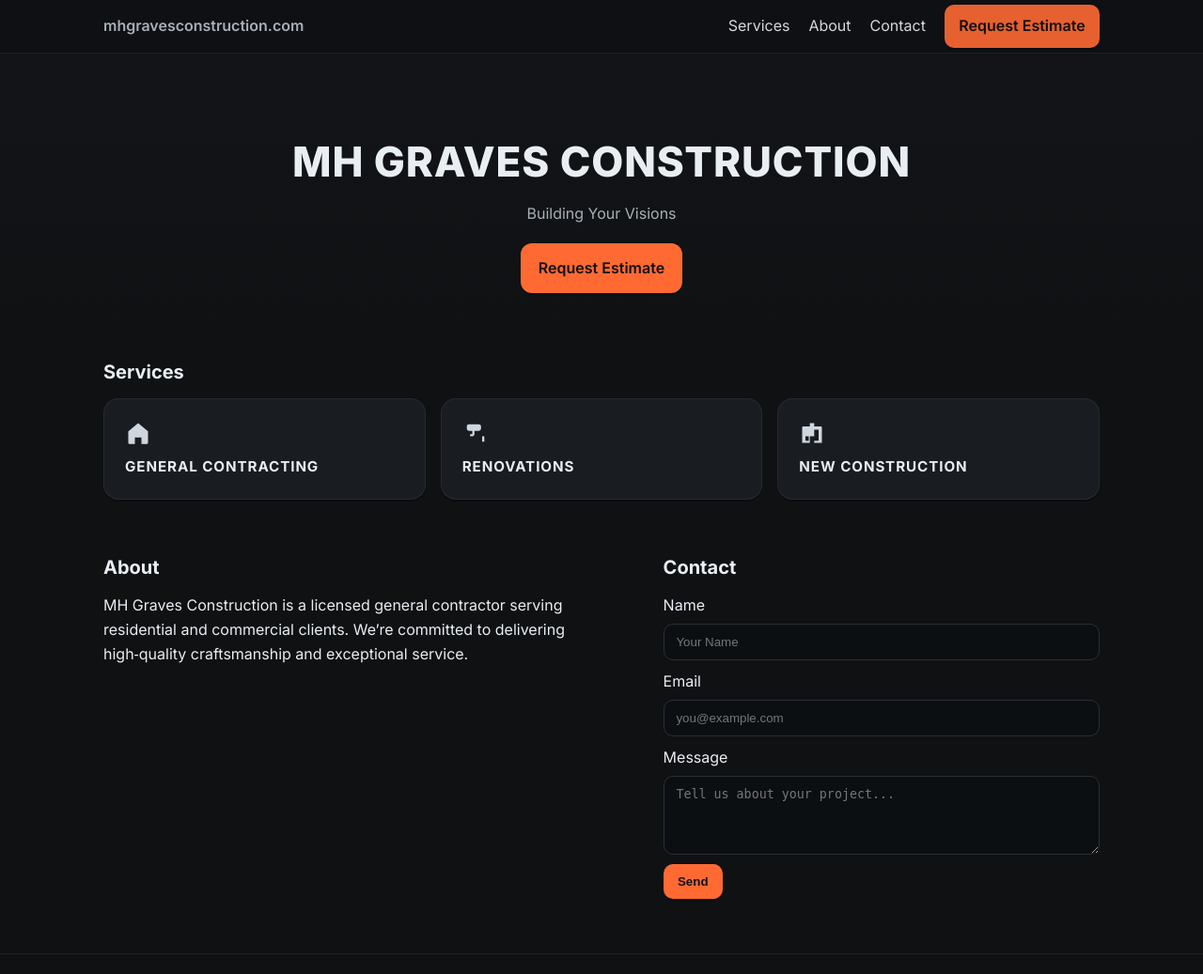
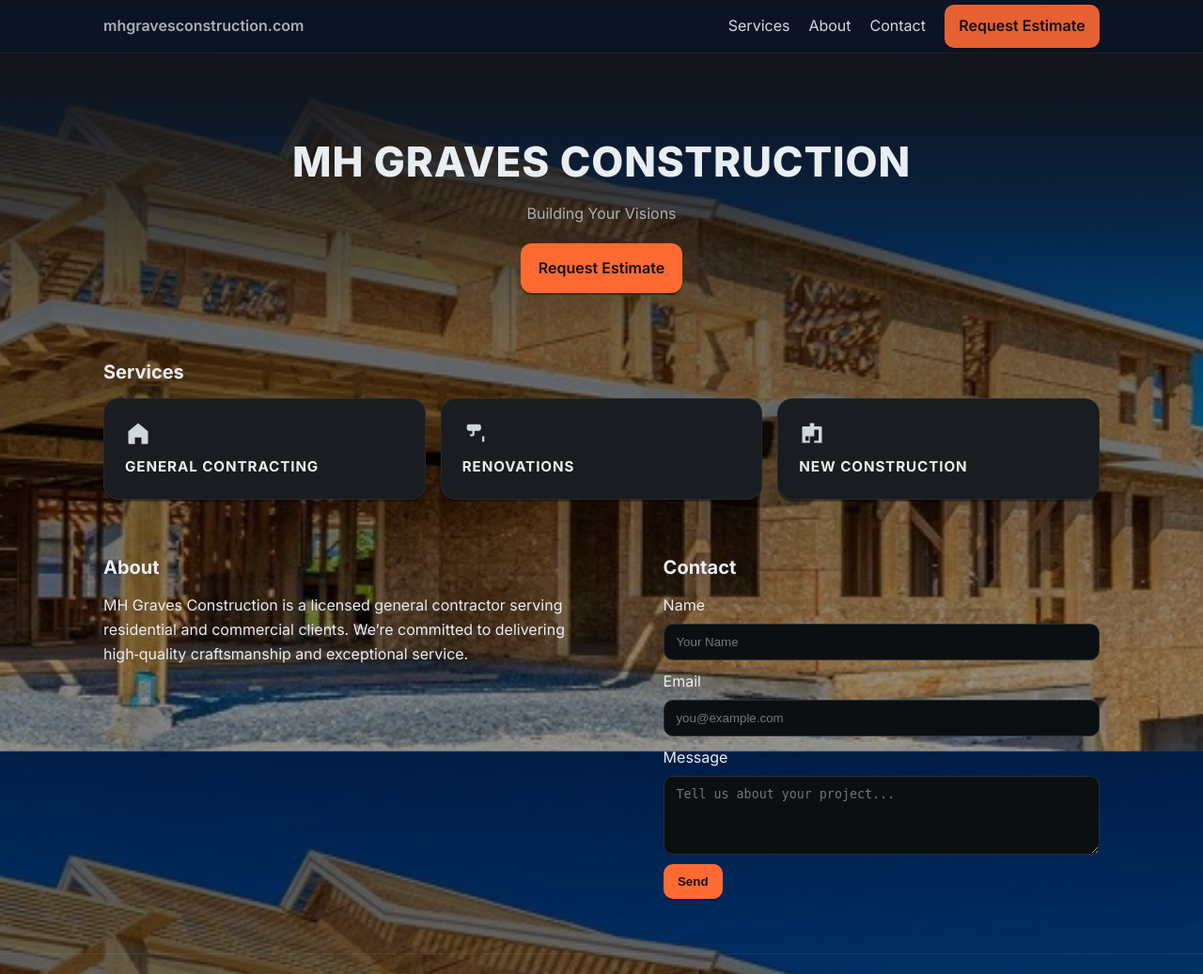
Before and after one commit to alihassanml/MH-GRAVES-CONSTRUCTION, a FastAPI app: page / in a window 1280 px wide. Shown: the top 1037 px of the page at 94% size. Run offline with FastAPI, Linux system fonts and the light colour scheme.

Commit message:
first commit

```diff
--- a/assets/styles.css
+++ b/assets/styles.css
@@ -1,7 +1,7 @@
 /* Basic Reset */
 *{box-sizing:border-box;margin:0;padding:0}
 :root{
-  --bg:#0f1113;
+  /* --bg:#0f1113; */
   --panel:#191c20;
   --muted:#a7b0b8;
   --text:#e9eef3;
@@ -12,7 +12,10 @@
 html,body{height:100%}
 body{
   font-family:Inter,system-ui,-apple-system,Segoe UI,Roboto,Arial,sans-serif;
-  background:var(--bg);
+  /* background:var(--bg); */
+   background-image: linear-gradient(rgba(0, 0, 0, 0.692), rgba(0, 0, 0, 0.377)), url('/assets/back2.jpeg');
+  background-size: cover;
+  background-position: center;
   color:var(--text);
   line-height:1.6;
 }
--- a/main.py
+++ b/main.py
@@ -13,7 +13,7 @@ app = FastAPI()
 
 # Static files and templates setup
 app.mount("/assets", StaticFiles(directory="assets"), name="assets")
-app.mount("/assets", StaticFiles(directory="assets"), name="assets")
+
 
 templates = Jinja2Templates(directory="templates")
 
```
Also changed, not shown: assets/back2.jpeg (added).
